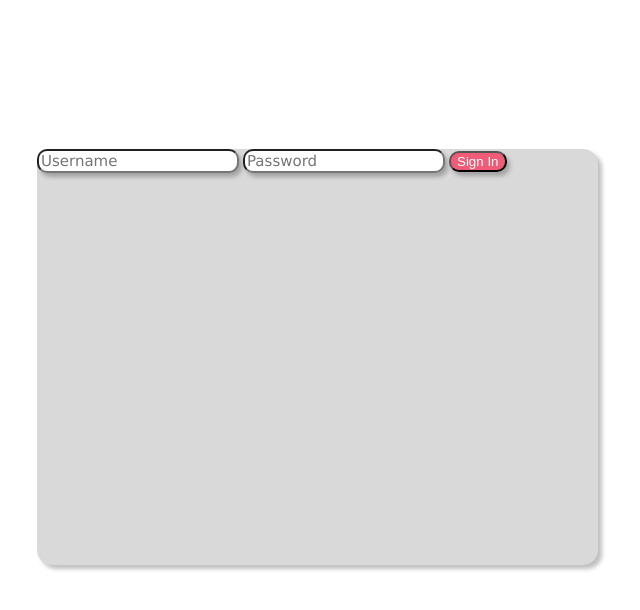
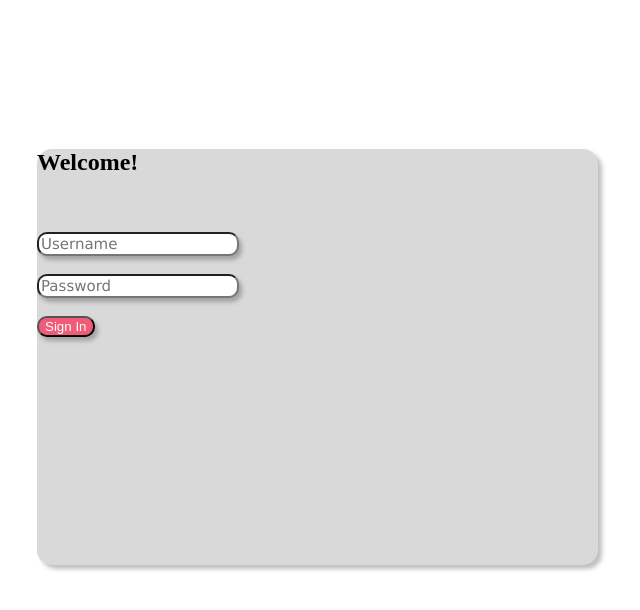
Before and after one commit to Ishadi-Piyumika/Testgithub, a plain HTML site: page Index.html in a window 1280 px wide. Shown: the whole page, without its empty margins (421-1061 px from the left). Drawn offline with Linux system fonts and the light colour scheme.

Commit message:
add heading1

```diff
--- a/Index.html
+++ b/Index.html
@@ -3,14 +3,15 @@
 <head>
   <meta charset="UTF-8">
   <meta name="viewport" content="width=device-width, initial-scale=1.0">
-  <title>Document</title>
+  <title>Sign In | Business-online store</title>
   <link rel="stylesheet" href="Style.css">
 </head>
 <body>
   <div id="login-form">
     <form>
-      <input type="text" placeholder="Username" class="txt">
-      <input type="password" placeholder="Password" class="txt">
+      <h2 id="welcome">Welcome!</h2><br><br>
+      <input type="text" placeholder="Username" class="txt"><br><br>
+      <input type="password" placeholder="Password" class="txt"><br><br>
       <input type="button" value="Sign In" class="button">
     </form>
   </div>
```
